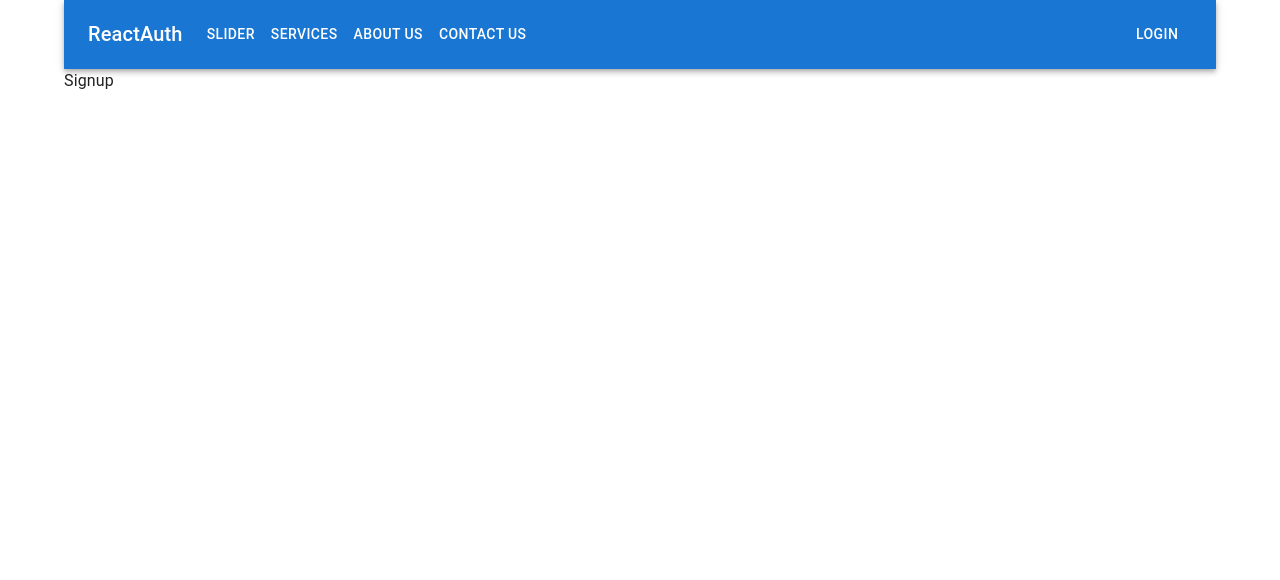
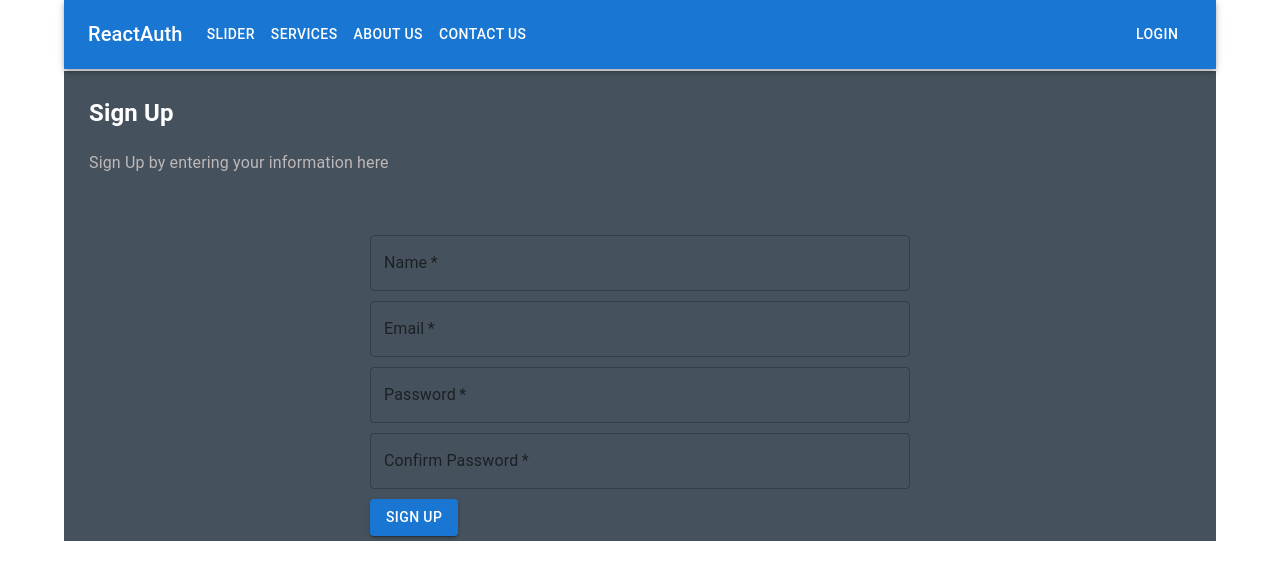
Before and after one commit to Hassan-Zbib/react-auth-demo, a React (Create React App) app: page /Signup in a window 1280 px wide. Shown: the top 580 px of the page. Built offline with nearby package versions, Linux system fonts and the light colour scheme.

Commit message:
added signup jsx

```diff
--- a/src/pages/Login.jsx
+++ b/src/pages/Login.jsx
@@ -73,7 +73,7 @@ const Login = () => {
         password,
       }
 
-      dispatch(register(userData))
+      dispatch(login(userData))
     }
 
     resetValues()
--- a/src/pages/Signup.jsx
+++ b/src/pages/Signup.jsx
@@ -1,4 +1,6 @@
+import { TextField } from "@mui/material"
 import { useState, useEffect } from "react"
+import Button from "@mui/material/Button"
 import { useSelector, useDispatch } from "react-redux"
 import { useNavigate } from "react-router-dom"
 import { toast } from "react-toastify"
@@ -23,7 +25,7 @@ const formData = {
 const Signup = () => {
   const classes = useStyles()
 
-  const { name, email, password, password_confirmation } = formData
+  const [{ name, email, password, password_confirmation }, setFormData] = useState(formData)
 
   const navigate = useNavigate()
   const dispatch = useDispatch()
@@ -79,6 +81,69 @@ const Signup = () => {
     resetValues()
   }
 
-  return <div>Signup</div>
+  return (
+    <>
+      <div id="form-container">
+        <section className="heading">
+          <h1>Sign Up</h1>
+          <p>Sign Up by entering your information here</p>
+        </section>
+
+        <section className="form">
+          <form>
+          <div className="form-group">
+              <TextField
+                required
+                inputProps={{ className: classes.input }}
+                label="Name"
+                name="name"
+                variant="outlined"
+                value={name}
+                onChange={onChange}
+              />
+            </div>
+            <div className="form-group">
+              <TextField
+                required
+                inputProps={{ className: classes.input }}
+                label="Email"
+                name="email"
+                variant="outlined"
+                value={email}
+                onChange={onChange}
+              />
+            </div>
+            <div className="form-group">
+              <TextField
+                required
+                inputProps={{ className: classes.input }}
+                label="Password"
+                name="password"
+                variant="outlined"
+                value={password}
+                onChange={onChange}
+              />
+            </div>
+            <div className="form-group">
+              <TextField
+                required
+                inputProps={{ className: classes.input }}
+                label="Confirm Password"
+                name="password_confirmation"
+                variant="outlined"
+                value={password_confirmation}
+                onChange={onChange}
+              />
+            </div>
+            <div className="form-group">
+              <Button variant="contained" onClick={onSubmit}>
+                Sign Up
+              </Button>
+            </div>
+          </form>
+        </section>
+      </div>
+    </>
+  )
 }
 export default Signup
```
